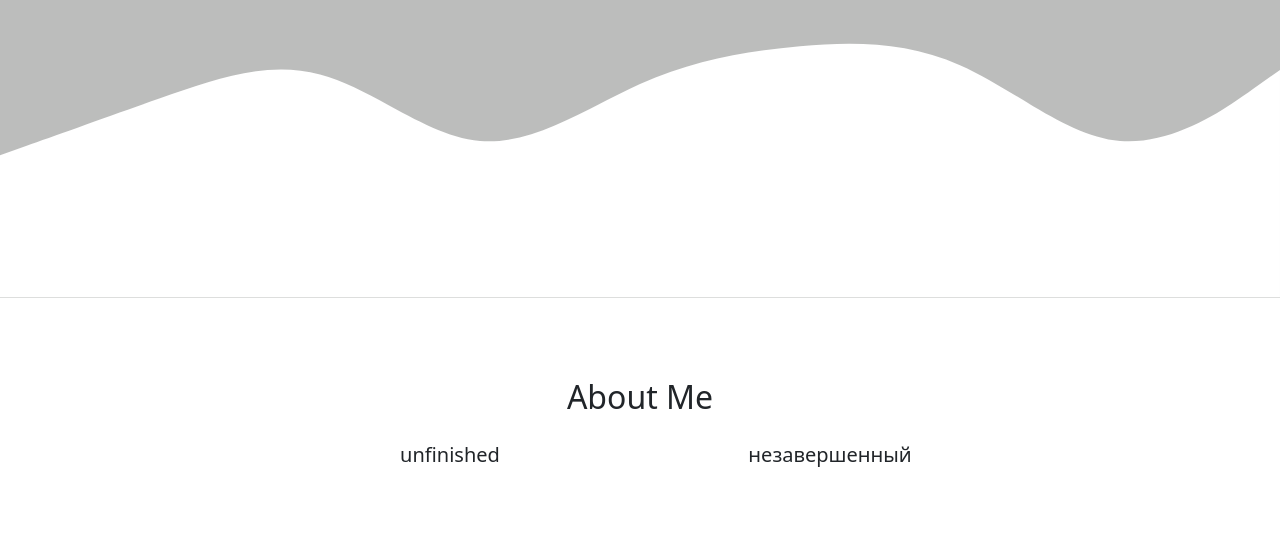
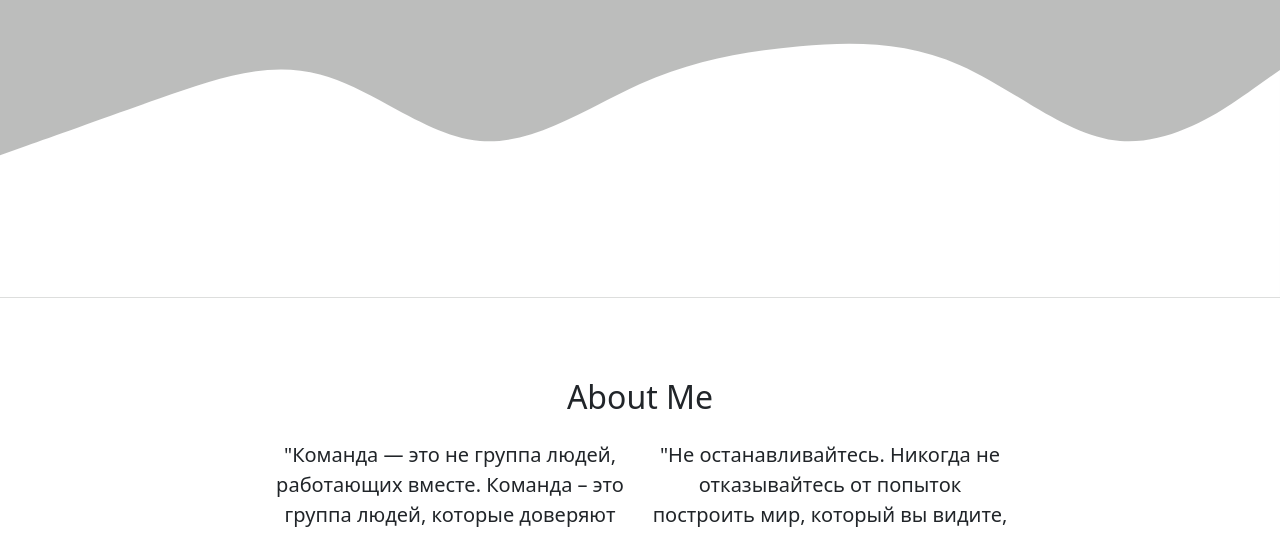
Before and after one commit to adityaeee/adityaeee.github.io, a plain HTML site: page index.html in a window 1280 px wide. Shown: the part 405-940 px from the top of the page. Drawn offline with nearby package versions, Linux system fonts and the light colour scheme.

Commit message:
mengubah title

```diff
--- a/index.html
+++ b/index.html
@@ -70,10 +70,10 @@
             </div>
             <div class="row justify-content-center fs-5 text-center">
                 <div class="col-md-4" data-aos="fade-right" data-aos-duration="1000">
-                    <p>unfinished</p>
+                    <p>"Команда — это не группа людей, работающих вместе. Команда – это группа людей, которые доверяют друг другу" - Simon Sinek</p>
                 </div>
                 <div class="col-md-4" data-aos="fade-left" data-aos-duration="1500">
-                    <p>незавершенный</p>
+                    <p>"Не останавливайтесь. Никогда не отказывайтесь от попыток построить мир, который вы видите, даже если другие люди его не видят” - Simon Sinek</p>
                 </div>
             </div>
         </div>
```
